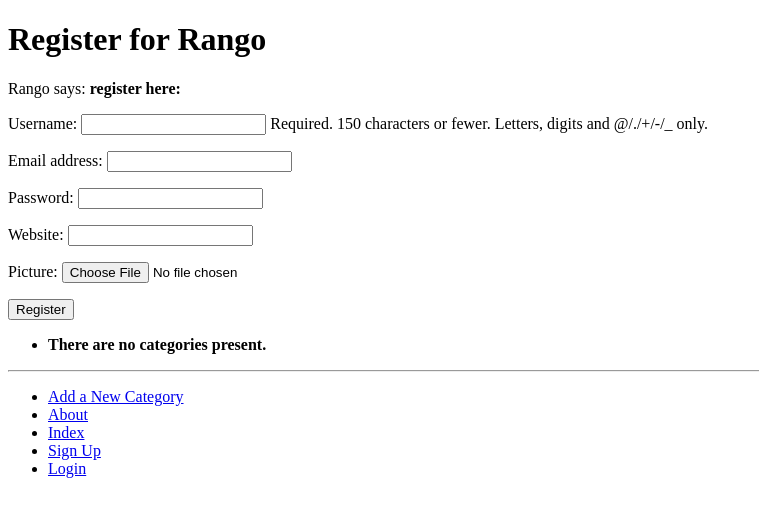
After one commit to MichaelA2311/tango_with_django_project, a Django app: page /rango/register/ in a window 1280 px wide. The commit adds this page. Shown: the top 517 px of the page, without its empty margins (0-759 px from the left). Run offline with Django 3.2, Linux system fonts and the light colour scheme; data that the repository does not hold is empty.

Commit message:
chapter9 pre-exercise

```diff
--- a/rango/admin.py
+++ b/rango/admin.py
@@ -1,5 +1,5 @@
 from django.contrib import admin
-from rango.models import Category, Page
+from rango.models import Category, Page, UserProfile
 # Register your models here.
 class PageAdmin(admin.ModelAdmin):
     list_display = ('title', 'category', 'url')
@@ -10,3 +10,4 @@ class CategoryAdmin(admin.ModelAdmin):
 
 admin.site.register(Page, PageAdmin)
 admin.site.register(Category, CategoryAdmin)
+admin.site.register(UserProfile)
--- a/rango/forms.py
+++ b/rango/forms.py
@@ -1,5 +1,6 @@
 from django import forms
-from rango.models import Page, Category
+from rango.models import Page, Category, UserProfile
+from django.contrib.auth.models import User
 
 
 class CategoryForm(forms.ModelForm):
@@ -29,3 +30,15 @@ class PageForm(forms.ModelForm):
     class Meta:
         model = Page
         exclude = ("category",)
+
+class UserForm(forms.ModelForm):
+    password = forms.CharField(widget=forms.PasswordInput())
+
+    class Meta:
+        model = User
+        fields = ("username", "email", "password")
+
+class UserProfileForm(forms.ModelForm):
+    class Meta:
+        model = UserProfile
+        fields = ("website", "picture")
--- a/rango/models.py
+++ b/rango/models.py
@@ -1,5 +1,6 @@
 from django.db import models
 from django.template.defaultfilters import slugify
+from django.contrib.auth.models import User
 # Create your models here.
 class Category(models.Model):
 	name = models.CharField(max_length=128, unique=True)
@@ -25,3 +26,11 @@ class Page(models.Model):
 
 	def __str__(self):
 		return self.title
+
+class UserProfile(models.Model):
+	user = models.OneToOneField(User, on_delete=models.CASCADE)
+	website = models.URLField(blank=True)
+	picture = models.ImageField(upload_to="profile_images", blank=True)
+
+	def __str__(self):
+		return self.user.username
--- a/rango/urls.py
+++ b/rango/urls.py
@@ -6,6 +6,10 @@ path('', views.index, name='index'),
 path('about/', views.about, name='about'),
 path('category/<slug:category_name_slug>/', views.show_category, name='show_category'),
 path("add_category/", views.add_category, name="add_category"),
-path("category/<slug:category_name_slug>/add_page/", views.add_page, name="add_page")
+path("category/<slug:category_name_slug>/add_page/", views.add_page, name="add_page"),
+path("register/", views.register, name="register"),
+path("login/", views.user_login, name="login"),
+path('restricted/', views.restricted, name='restricted'),
+path('logout/', views.user_logout, name='logout'),
 
 ]
--- a/rango/views.py
+++ b/rango/views.py
@@ -2,9 +2,13 @@ from django.shortcuts import render
 from django.http import HttpResponse
 from rango.models import Category
 from rango.models import Page
-from rango.forms import CategoryForm, PageForm
+from rango.forms import CategoryForm, PageForm, UserForm, UserProfileForm
 from django.shortcuts import redirect
 from django.urls import reverse
+from django.contrib.auth import authenticate, login
+from django.contrib.auth.decorators import login_required
+from django.contrib.auth import logout
+
 
 #Create views here
 
@@ -72,3 +76,59 @@ def add_page(request,category_name_slug):
 			print(form.errors)
 	context_dict = {"form": form, "category": category}
 	return render(request, "rango/add_page.html", context=context_dict)
+
+def register(request):
+	registered = False
+	if request.method=="POST":
+		user_form = UserForm(request.POST)
+		profile_form = UserProfileForm(request.POST)
+
+		if user_form.is_valid() and profile_form.is_valid():
+			user = user_form.save()
+			user.set_password(user.password)
+			user.save()
+
+			profile = profile_form.save(commit=False)
+			profile.user = user
+
+			if "picture" in request.FILES:
+				profile.picture = request.FILES["picture"]
+
+			profile.save()
+
+			registered = True
+		else:
+			print(user_form.errors, profile_form.errors)
+	else:
+		user_form = UserForm()
+		profile_form = UserProfileForm()
+
+	return render(request, "rango/register.html", context={"user_form": user_form, "profile_form": profile_form,"registered":registered} )
+
+def user_login(request):
+	if request.method=="POST":
+		username = request.POST.get("username")
+		password = request.POST.get("password")
+
+		user = authenticate(username=username, password=password)
+
+		if user:
+			if user.is_active:
+				login(request,user)
+				return redirect(reverse("rango:index"))
+			else:
+				return HttpResponse("Your Rango account is disabled")
+		else:
+			print(f"Invalid login details: {username}, {password}")
+			return HttpResponse("Invalid login details supplied")
+	else:
+		return render(request, "rango/login.html")
+
+@login_required()
+def restricted(request):
+	return HttpResponse("Since you're logged in, you can see this text!")
+
+@login_required()
+def user_logout(request):
+	logout(request)
+	return redirect(reverse("rango:index"))
--- a/tango_with_django_project/settings.py
+++ b/tango_with_django_project/settings.py
@@ -127,3 +127,5 @@ STATICFILES_DIRS = [STATIC_DIR, ]
 
 MEDIA_ROOT = MEDIA_DIR
 MEDIA_URL = '/media/'
+
+LOGIN_URL = "rango:login"
--- a/templates/rango/base.html
+++ b/templates/rango/base.html
@@ -22,6 +22,17 @@
             <li><a href="{% url 'rango:add_category' %}">Add a New Category</a></li>
             <li><a href="{% url 'rango:about' %}">About</a></li>
             <li><a href="{% url 'rango:index' %}">Index</a></li>
+            {% if user.is_authenticated %}
+            <li><a href="{% url "rango:restricted" %}">Restricted Page</a> </li>
+            <li><a href="{% url "rango:logout" %}">Logout</a> </li>
+            {% else %}
+            <li><a href="{% url "rango:register" %}">Sign Up</a> </li>
+            <li><a href="{% url "rango:login" %}">Login</a> </li>
+            {% endif %}
+
+
+
+
         </ul>
     </div>
 </body>
--- /dev/null
+++ b/templates/rango/register.html
@@ -0,0 +1,24 @@
+{% extends "rango/base.html" %}
+{% load staticfiles %}
+
+{% block title_block %}
+    Register
+{% endblock %}
+
+{% block body_block %}
+<h1>Register for Rango</h1>
+{% if registered %}
+Rango says: <strong>thank you for registering!</strong>
+<a href="{% url "rango:index" %}">Return to the homepage.</a><br />
+{% else %}
+Rango says: <strong>register here:</strong><br />
+<form id="user_form" method="post" action="{% url "rango:register" %}" enctype="multipart/form-data">
+    {% csrf_token %}
+
+    {{ user_form.as_p }}
+    {{ profile_form.as_p }}
+
+    <input type="submit" name="submit" value="Register" />
+</form>
+{% endif %}
+{% endblock %}
```
Also changed, not shown: templates/rango/index.html (+6 -1 lines), templates/rango/login.html (added, +16 -0 lines), rango/migrations/0005_userprofile.py (added).
